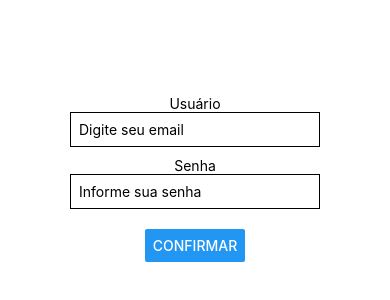
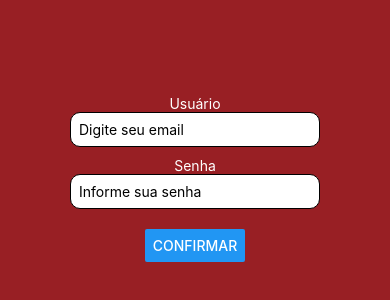
Before and after one commit to lineealine/cantina-app2, a React Native app: screen / in a window 390 px wide. Shown: the part 244-544 px from the top of the page. Built offline with nearby package versions, Linux system fonts and the light colour scheme.

Commit message:
corFundo

```diff
--- a/screens/LoginScreen.tsx
+++ b/screens/LoginScreen.tsx
@@ -7,21 +7,21 @@ export default function LoginScreen() {
 
   return (
     <View style={styles.container}>
-      <Text>Usuário</Text>
+      <Text style={{color: '#fff'}}>Usuário</Text>
       <TextInput
         placeholder="Digite seu email"
         value={email}
         onChangeText={(e) => setEmail(e)}
-        style={{ borderWidth: 1, width: 250, padding: 8, marginBottom: 10 }}
+        style={{ borderWidth: 1, width: 250, padding: 8, marginBottom: 10, borderRadius: 10, backgroundColor: '#fff'}}
       />
 
-      <Text>Senha</Text>
+      <Text style={{color: '#fff'}}>Senha</Text>
       <TextInput
         placeholder="Informe sua senha"
         secureTextEntry
         value={senha}
         onChangeText={(e) => setSenha(e)}
-        style={{ borderWidth: 1, width: 250, padding: 8, marginBottom: 20 }}
+        style={{ borderWidth: 1, width: 250, padding: 8, marginBottom: 20, borderRadius: 10, backgroundColor: '#fff'}}
       />
 
       <Button
@@ -35,7 +35,7 @@ export default function LoginScreen() {
 const styles = StyleSheet.create({
   container: {
     flex: 1,
-    backgroundColor: '#fff',
+    backgroundColor: '#981f24',
     alignItems: 'center',
     justifyContent: 'center',
   },
```
